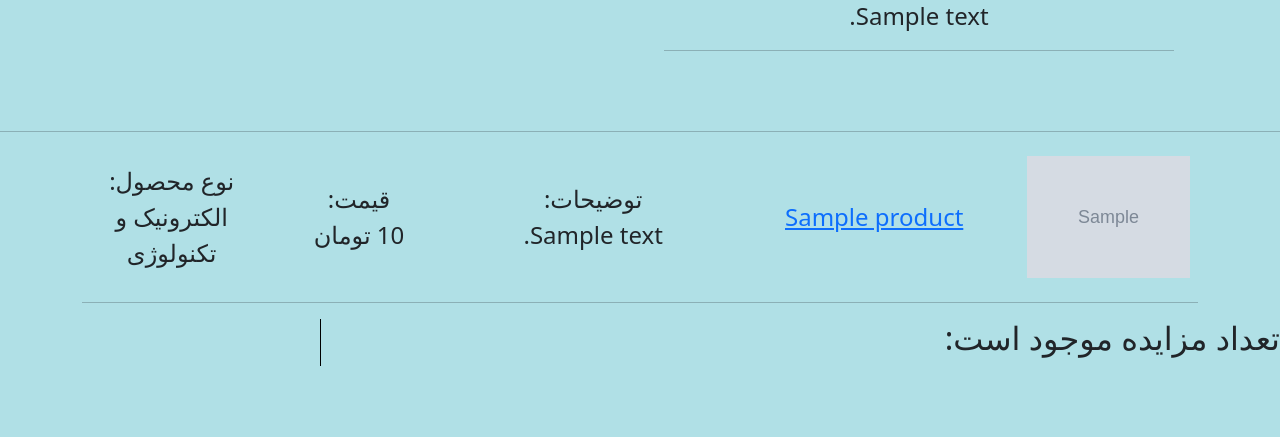
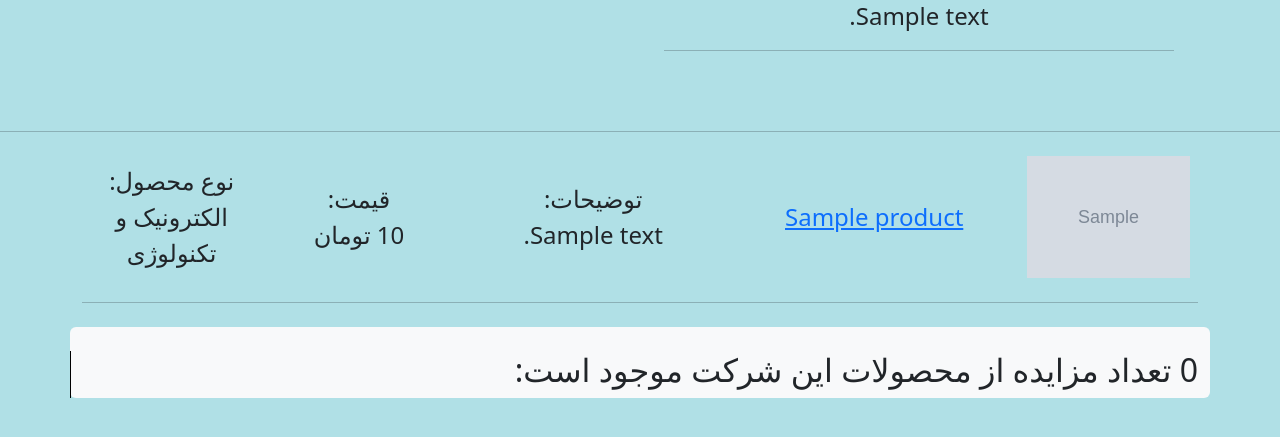
Before and after one commit to sina0k/auctioneer, a Django app: page /company/1/ in a window 1280 px wide. Shown: the part 255-692 px from the top of the page. Run offline with Django 3.2, Linux system fonts and the light colour scheme; tables that the repository leaves empty hold one stand-in row (values such as "Sample post"); grey boxes marked "Sample" are stand-in pictures.

Commit message:
company page has related auctions now

```diff
--- a/project/base/templates/base/company.html
+++ b/project/base/templates/base/company.html
@@ -39,15 +39,19 @@
 
 </div>
 
-<div class="col-12 col-md-9 auctions-container">
-      <h2>{{ auctions.count }} تعداد مزایده موجود است:</h2>
+<div class="container bg-light m-4 mx-auto rounded">
+  <br />
+  <div class="row justify-content-center">
+    <div class="auctions-container">
+      <h2>{{ auctions.count }} تعداد مزایده از محصولات این شرکت موجود است:</h2>
       <div class="row">
         {% for auction in auctions %}
           {% include "auction-card.html" with auction=auction %}
         {% endfor %}
       </div>
     </div>
-
+  </div>
+</div>
 
 
 
--- a/project/base/views.py
+++ b/project/base/views.py
@@ -381,7 +381,10 @@ def company(request, pk):
         Q(company__id=pk)
     )
 
-    context = {'company': cmp, 'products': products}
+    auctions = Auction.objects.filter(Q(product__company__id=pk)&
+                                      Q(end_time=None))
+
+    context = {'company': cmp, 'products': products,'auctions':auctions}
     return render(request, 'base/company.html', context)
 
 
```
Also changed, not shown: project/base/templates/base/product.html (+0 -8 lines).
